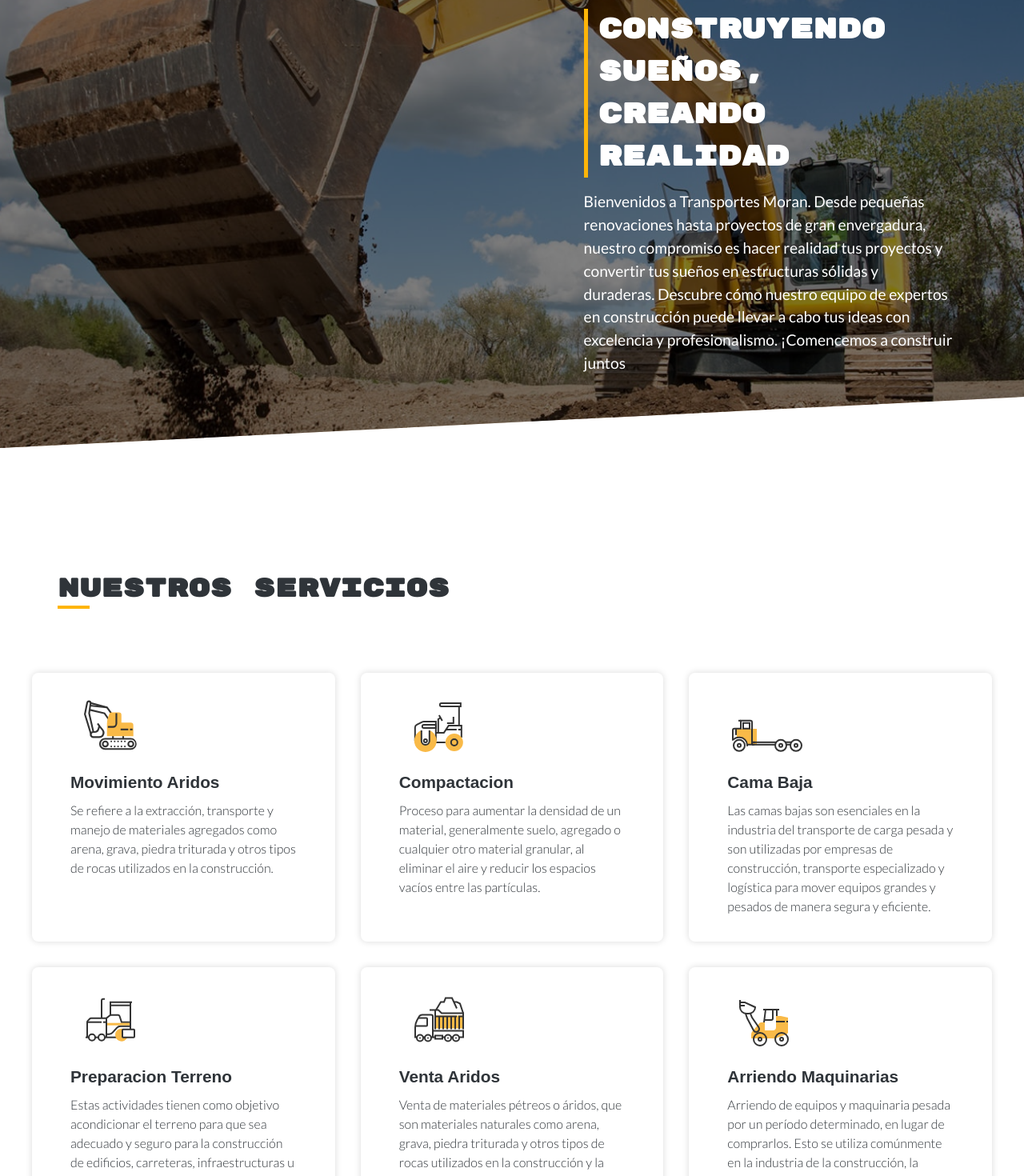
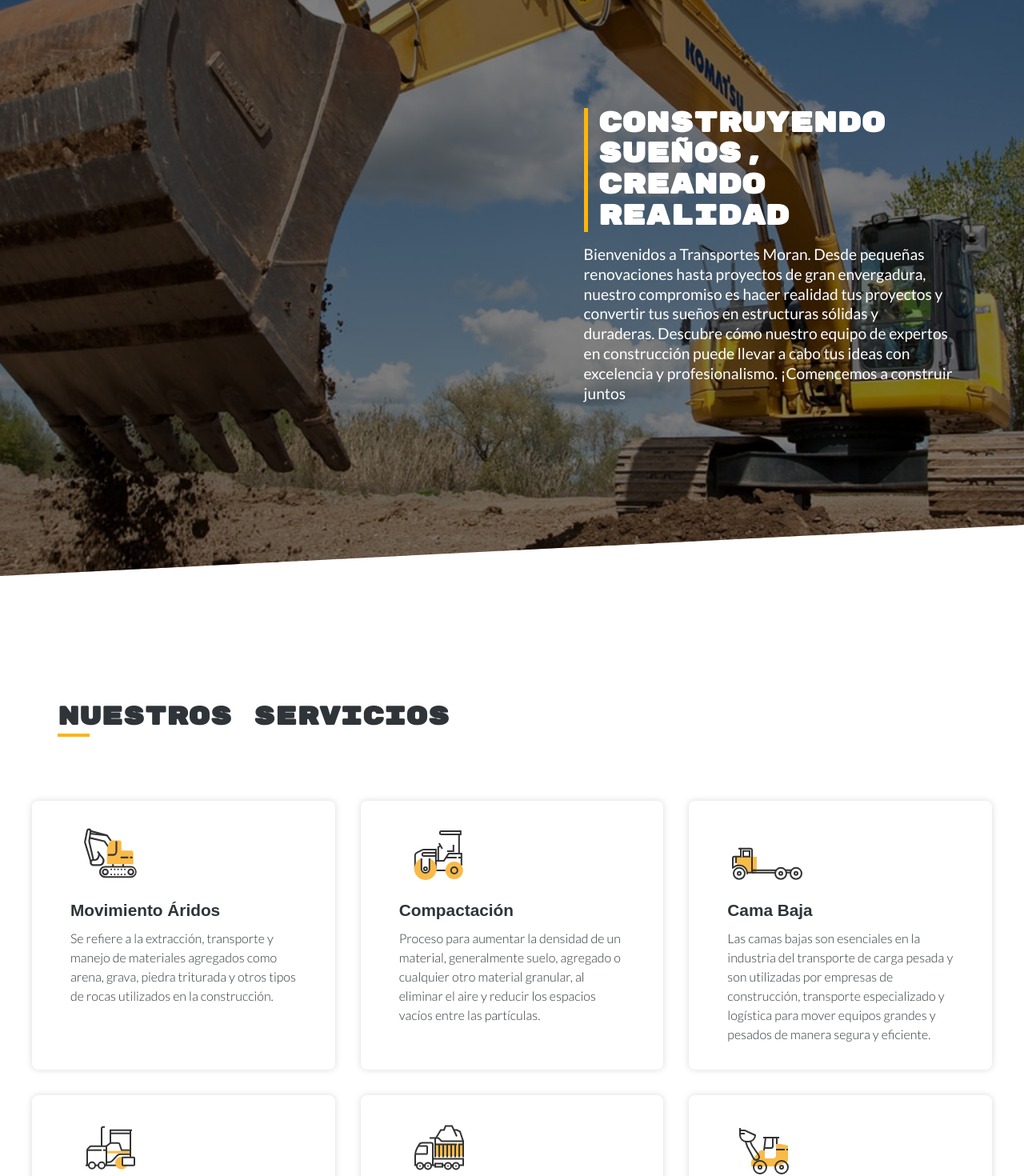
Before and after one commit to psyout/transportes-moran, a React (Create React App) app: page / in a window 1280 px wide. Shown: the part 160-1630 px from the top of the page at 80% size. Built offline with nearby package versions, Linux system fonts and the light colour scheme.

Commit message:
fix some css bugs

```diff
--- a/src/components/AboutUs/AboutUs.scss
+++ b/src/components/AboutUs/AboutUs.scss
@@ -58,10 +58,10 @@
 		}
 
 		&--title {
-			font-size: 2rem;
 			line-height: 1;
 			font-size: $fs-170;
 			font-family: 'Rubik Mono One', sans-serif;
+			text-wrap: balance;
 
 			@include desktop-sm {
 				padding: 0 2rem;
@@ -81,7 +81,11 @@
 
 		&--paragraph {
 			margin: 2rem 0 0;
-			font-size: 1.1rem;
+			font-size: 1rem;
+
+			@include tablet {
+				font-size: 0.7rem;
+			}
 
 			@include desktop {
 				padding: 0 7rem;
--- a/src/components/ContactForm/ContactForm.jsx
+++ b/src/components/ContactForm/ContactForm.jsx
@@ -20,18 +20,18 @@ function ContactForm() {
 			</div>
 			<div className='info'>
 				<div className='info__social'>
-					<a className='info__social--icon' href='#' target='_blank'>
+					<a className='info__social--icon' rel='noreferrer' href='https://www.facebook.com/profile.php?id=100057301577456' target='_blank'>
 						<FaFacebook />
 					</a>
-					<a className='info__social--icon' href='#' target='_blank'>
+					<a className='info__social--icon' rel='noreferrer' href='https://www.facebook.com/profile.php?id=100057301577456' target='_blank'>
 						<FaTwitter />
 					</a>
-					<a className='info__social--icon' href='#' target='_blank'>
+					<a className='info__social--icon' rel='noreferrer' href='https://www.facebook.com/profile.php?id=100057301577456' target='_blank'>
 						<FaInstagram />
 					</a>
 				</div>
 				<div className='info__details'>
-					<h3 className='info__details--title'>Contactanos</h3>
+					<h3 className='info__details--title'>Información</h3>
 					<div style={{ display: 'flex', gap: '0.5rem', alignItems: 'center' }}>
 						<FaLocationDot />
 						<p className='info__details--text'>Av. Portales 69, San Bernardo, Santiago Chile</p>
--- a/src/components/Footer/Footer.scss
+++ b/src/components/Footer/Footer.scss
@@ -32,7 +32,7 @@
 		color: #afafaf;
 
 		span {
-			font-size: $fs-100;
+			font-size: $fs-090;
 			font-weight: $fw-700;
 			text-transform: uppercase;
 		}
--- a/src/components/Hero/Hero.scss
+++ b/src/components/Hero/Hero.scss
@@ -4,8 +4,12 @@
 .hero-section {
 	background-size: cover;
 	background-position: center;
-	height: 80vh;
+	height: 100vh;
 	clip-path: polygon(0% 0%, 100% 0%, 100% calc(100% - 4rem), 0 100%);
+
+	@include desktop-sm {
+		height: 80bh;
+	}
 }
 
 .hero-overlay {
@@ -42,17 +46,24 @@
 
 		&--text {
 			h1 {
-				font-size: 2.2rem;
+				font-size: 1.8rem;
+				line-height: 1.1;
 				color: #fff;
 				font-family: 'Rubik Mono One', sans-serif;
 				border-left: solid 5px #feb508;
 				display: block;
 				padding-left: 0.8rem;
+
+				@include desktop-sm {
+					font-size: 2.2rem;
+				}
 			}
 			p {
 				color: #fff;
 				font-size: 1.2rem;
 				margin-top: 1rem;
+				text-wrap: balance;
+				line-height: 1.3;
 			}
 		}
 	}
--- a/src/components/Projects/Projects.jsx
+++ b/src/components/Projects/Projects.jsx
@@ -44,7 +44,7 @@ function Projects() {
 	};
 	return (
 		<section className='projects'>
-			<h1 className='projects__title'>Ultimos Proyectos</h1>
+			<h1 className='projects__title'>Últimos Proyectos</h1>
 			<div className='card-container'>
 				<Slider {...settings}>
 					{ProjectsData.map((project, index) => (
--- a/src/components/Projects/Projects.scss
+++ b/src/components/Projects/Projects.scss
@@ -11,9 +11,12 @@
 
 	&__title {
 		font-family: 'Rubik Mono One', sans-serif;
-		font-size: 2rem;
+		font-size: 1.7rem;
 		line-height: 1;
 		@include underline;
+		@include desktop-sm {
+			font-size: 2rem;
+		}
 	}
 }
 
--- a/src/components/Services/Services.jsx
+++ b/src/components/Services/Services.jsx
@@ -32,15 +32,15 @@ export default Services;
 
 function imageService(serviceTitle) {
 	switch (serviceTitle) {
-		case 'Movimiento Aridos':
+		case 'Movimiento Áridos':
 			return aridosImage;
-		case 'Compactacion':
+		case 'Compactación':
 			return compactacionImage;
 		case 'Cama Baja':
 			return bajaImage;
-		case 'Preparacion Terreno':
+		case 'Preparación Terreno':
 			return preparacionImage;
-		case 'Venta Aridos':
+		case 'Venta Áridos':
 			return ventaImage;
 		case 'Arriendo Maquinarias':
 			return arriendoImage;
--- a/src/components/Services/Services.scss
+++ b/src/components/Services/Services.scss
@@ -18,12 +18,17 @@
 	}
 
 	&__title {
-		font-size: 2rem;
+		font-size: 1.8rem;
+		line-height: 1.1;
+
 		padding: 0 2rem;
 		line-height: 1;
 		margin-bottom: 3rem;
 		font-family: 'Rubik Mono One', sans-serif;
 		@include underline;
+		@include desktop-sm {
+			font-size: 2rem;
+		}
 	}
 }
 
--- a/src/components/Services/ServicesData.jsx
+++ b/src/components/Services/ServicesData.jsx
@@ -1,12 +1,12 @@
 export const ServicesData = [
 	{
-		title: 'Movimiento Aridos',
+		title: 'Movimiento Áridos',
 		body: 'Se refiere a la extracción, transporte y manejo de materiales agregados como arena, grava, piedra triturada y otros tipos de rocas utilizados en la construcción. ',
 		url: '#',
 		imagen: require('../../assets/images/svg/movimiento.svg'),
 	},
 	{
-		title: 'Compactacion',
+		title: 'Compactación',
 		body: ' Proceso para aumentar la densidad de un material, generalmente suelo, agregado o cualquier otro material granular, al eliminar el aire y reducir los espacios vacíos entre las partículas. ',
 		url: '#',
 		imagen: require('../../assets/images/svg/compactacion.svg'),
@@ -18,13 +18,13 @@ export const ServicesData = [
 		imagen: require('../../assets/images/svg/baja.svg'),
 	},
 	{
-		title: 'Preparacion Terreno',
+		title: 'Preparación Terreno',
 		body: 'Estas actividades tienen como objetivo acondicionar el terreno para que sea adecuado y seguro para la construcción de edificios, carreteras, infraestructuras u otros tipos de proyectos.',
 		url: '#',
 		imagen: require('../../assets/images/svg/preparacion.svg'),
 	},
 	{
-		title: 'Venta Aridos',
+		title: 'Venta Áridos',
 		body: 'Venta de materiales pétreos o áridos, que son materiales naturales como arena, grava, piedra triturada y otros tipos de rocas utilizados en la construcción y la industria de la construcción civil.',
 		url: '#',
 		imagen: require('../../assets/images/svg/venta.svg'),
```
